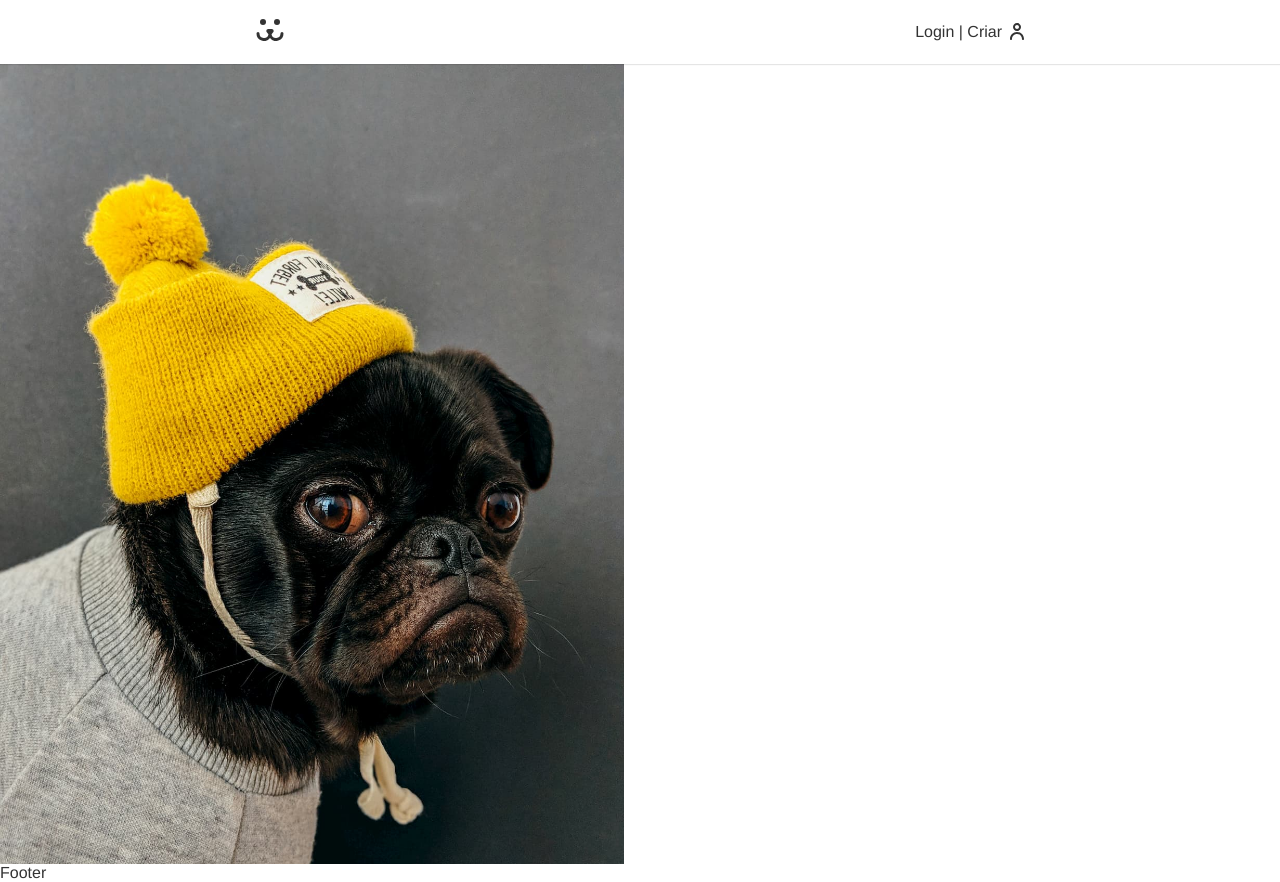
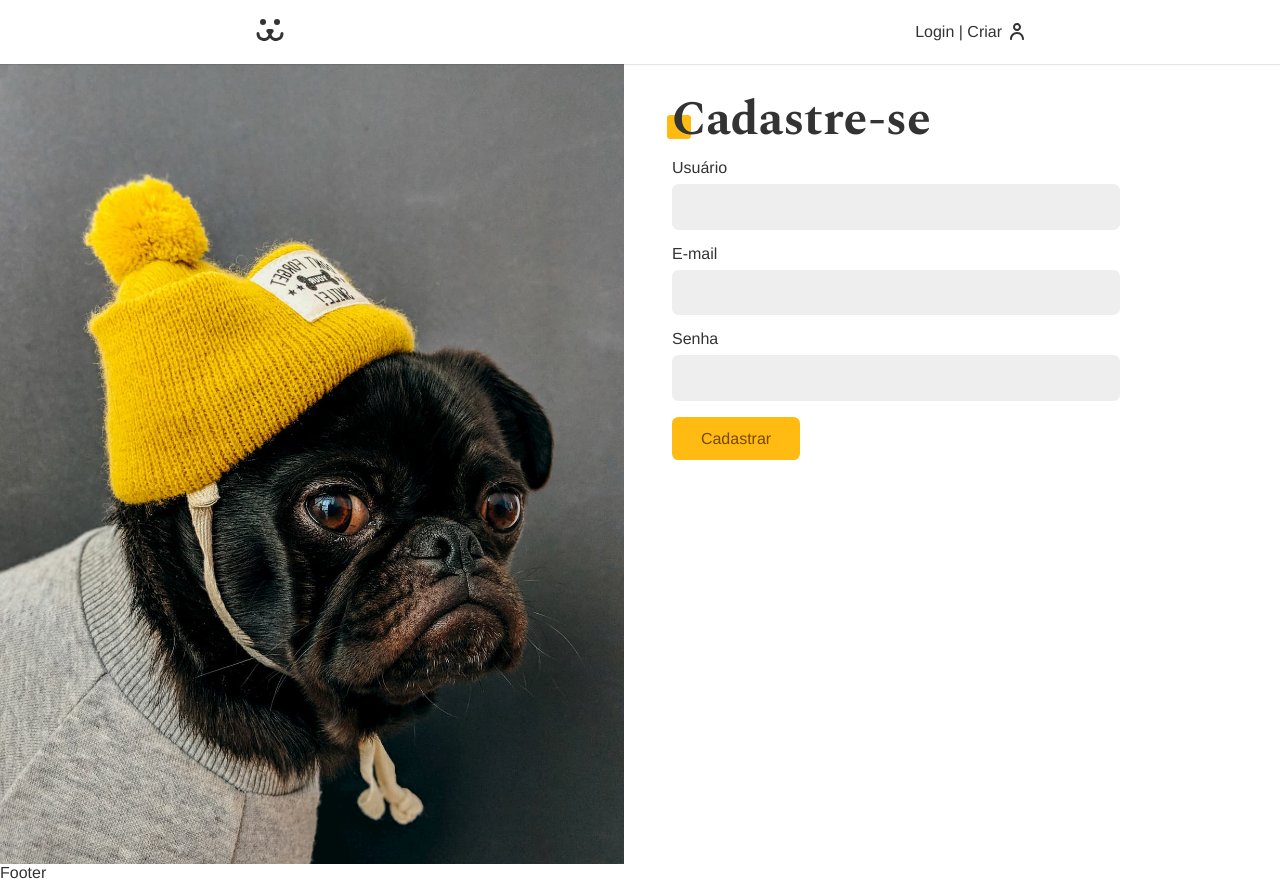
Before and after one commit to MatheusFoganholo/dogs, a React (Create React App) app: page /login/create in a window 1280 px wide. Built offline with nearby package versions, Linux system fonts and the light colour scheme.

Commit message:
Creating user is now possible

```diff
--- a/src/Components/Login/Login.js
+++ b/src/Components/Login/Login.js
@@ -17,9 +17,9 @@
       <div className={styles.forms}>
         <Routes>
           <Route path="/" element={<LoginForm />} />
-          <Route path="criar" element={<LoginCreate />} />
-          <Route path="perdeu" element={<LoginPasswordLost />} />
-          <Route path="resetar" element={<LoginPasswordReset />} />
+          <Route path="create" element={<LoginCreate />} />
+          <Route path="forgot" element={<LoginPasswordLost />} />
+          <Route path="reset" element={<LoginPasswordReset />} />
         </Routes>
       </div>
     </section>
--- a/src/Components/Login/LoginCreate.js
+++ b/src/Components/Login/LoginCreate.js
@@ -1,7 +1,39 @@
 import React from 'react';
+import Input from '../Forms/Input';
+import Button from '../Forms/Button';
+import useForm from '../../Hooks/useForm';
+import { USER_POST } from '../../api';
+import { UserContext } from '../../UserContext';
 
 const LoginCreate = () => {
-  return <div />;
+  const username = useForm();
+  const email = useForm('email');
+  const password = useForm('password');
+
+  const { userLogin } = React.useContext(UserContext);
+
+  async function handleSubmit(event) {
+    event.preventDefault();
+    const { url, options } = USER_POST({
+      username: username.value,
+      email: email.value,
+      password: password.value,
+    });
+    const response = await fetch(url, options);
+    if (response.ok) userLogin(username.value, password.value);
+  }
+
+  return (
+    <section className="animeLeft">
+      <h1 className="title">Cadastre-se</h1>
+      <form onSubmit={handleSubmit}>
+        <Input label="Usuário" type="text" name="username" {...username} />
+        <Input label="E-mail" type="email" name="email" {...email} />
+        <Input label="Senha" type="password" name="password" {...password} />
+        <Button>Cadastrar</Button>
+      </form>
+    </section>
+  );
 };
 
 export default LoginCreate;
--- a/src/Hooks/useForm.js
+++ b/src/Hooks/useForm.js
@@ -4,6 +4,11 @@
   email: {
     regex: /^(([^<>()[\]\\.,;:\s@"]+(\.[^<>()[\]\\.,;:\s@"]+)*)|(".+"))@((\[[0-9]{1,3}\.[0-9]{1,3}\.[0-9]{1,3}\.[0-9]{1,3}\])|(([a-zA-Z\-0-9]+\.)+[a-zA-Z]{2,}))$/,
     message: 'Preencha um e-mail válido.',
+  },
+  password: {
+    regex: /^(?=.*\d)(?=.*[a-z])(?=.*[A-Z])[0-9a-zA-Z]{8,}$/,
+    message:
+      'A senha precisa ter 1 caracter maiúsculo, 1 minúsculo e 1 dígito. Com no mínimo 8 caracteres.',
   },
 };
 
--- a/src/api.js
+++ b/src/api.js
@@ -36,3 +36,16 @@
     },
   };
 }
+
+export function USER_POST(body) {
+  return {
+    url: API_URL + '/api/user',
+    options: {
+      method: 'POST',
+      headers: {
+        'Content-Type': 'application/json',
+      },
+      body: JSON.stringify(body),
+    },
+  };
+}
```
